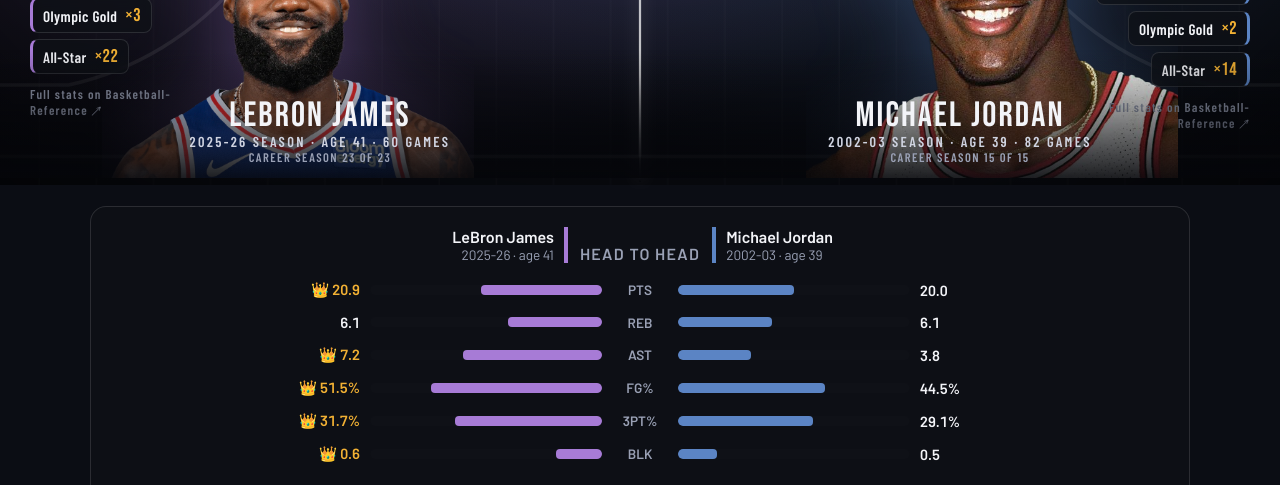
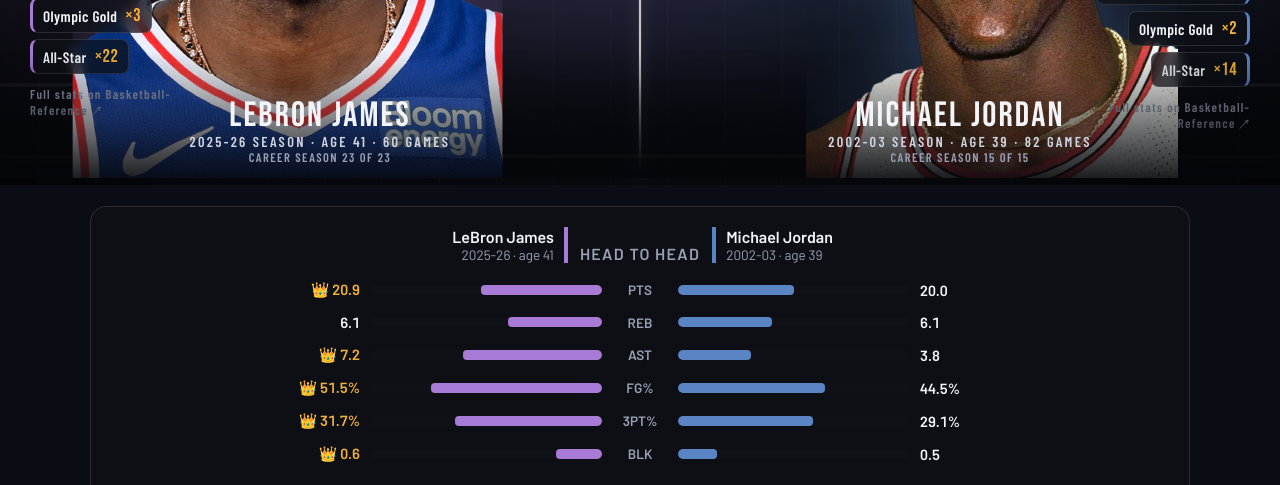
Before and after one commit to jcreollo00/lebron-stats-viz, a plain HTML site: page index.html in a window 1280 px wide. Shown: the part 615-1100 px from the top of the page. Drawn offline with nearby package versions, Linux system fonts and the light colour scheme.

Commit message:
Draw all player photos at the same height as Jordan's; per-player scale to even out head size
Co-Authored-By: Claude Sonnet 5.5 <noreply@anthropic.com>
Claude-Session: https://claude.ai/code/session_01G7yXaTQfsuNNds8uqLZ3WQ

```diff
--- a/css/style.css
+++ b/css/style.css
@@ -61,7 +61,7 @@ select option{background:#151925;color:#fff}
 #right .portrait{left:auto;right:16%}
 .portrait .ini{font-family:var(--display);font-size:min(30vw,16rem);color:var(--c);opacity:.18;line-height:.8;margin-bottom:8%}
 .portrait.has-img .ini{display:none}
-.portrait img{max-width:100%;max-height:100%;object-fit:contain;object-position:bottom;filter:drop-shadow(0 0 40px color-mix(in srgb,var(--c) 35%,transparent));-webkit-mask-image:linear-gradient(to top,#000 88%,transparent);mask-image:linear-gradient(to top,#000 88%,transparent)}
+.portrait img{width:100%;height:100%;object-fit:cover;object-position:center bottom;transform-origin:50% 100%;filter:drop-shadow(0 0 40px color-mix(in srgb,var(--c) 35%,transparent));-webkit-mask-image:linear-gradient(to top,#000 88%,transparent);mask-image:linear-gradient(to top,#000 88%,transparent)}
 .cap{z-index:2;position:absolute;left:0;right:0;bottom:0;padding:48px 12px 14px;text-align:center;background:linear-gradient(transparent,rgba(5,6,10,.9));pointer-events:none}
 .pname{font-family:var(--display);font-size:2.2rem;letter-spacing:.06em;line-height:1}
 .season-label{font-family:var(--cond);font-weight:600;color:#cfd3e0;letter-spacing:.16em;font-size:.9rem;text-transform:uppercase}
--- a/js/app.js
+++ b/js/app.js
@@ -21,6 +21,10 @@
     { key: "tp",  label: "3PT%", max: 50, fmt: function (v) { return v.toFixed(1) + "%"; } },
     { key: "blk", label: "BLK", max: 3, fmt: function (v) { return v.toFixed(1); } }
   ];
+
+  // Photos are all drawn at the same height. Because each photo is framed a little differently,
+  // this nudges each player's head to about the same size. Default is 1; raise it if a head looks small.
+  var PHOTO_SCALE = { "lebron-james": 1.16, "kareem-abdul-jabbar": 1.14, "kobe-bryant": 1.14, "shaquille-oneal": 1.06, "stephen-curry": 1.08, "michael-jordan": 1 };
 
   var players = window.PLAYERS;
   var state = {
@@ -145,6 +149,7 @@
     var portrait = el("div", { "class": "portrait" }, [el("span", { "class": "ini", text: p.initials })]);
     var img = new Image();
     img.alt = p.name + " " + st.season;
+    var sc = PHOTO_SCALE[p.id] || 1; if (sc !== 1) img.style.transform = "scale(" + sc + ")";
     img.onload = function () { portrait.classList.add("has-img"); portrait.insertBefore(img, portrait.firstChild); };
     var base = "images/players/" + p.id;
     var paths = [base + "/" + st.season + ".png", base + "/" + st.season + ".jpg", base + ".png", base + ".jpg", base + ".webp"];
```
